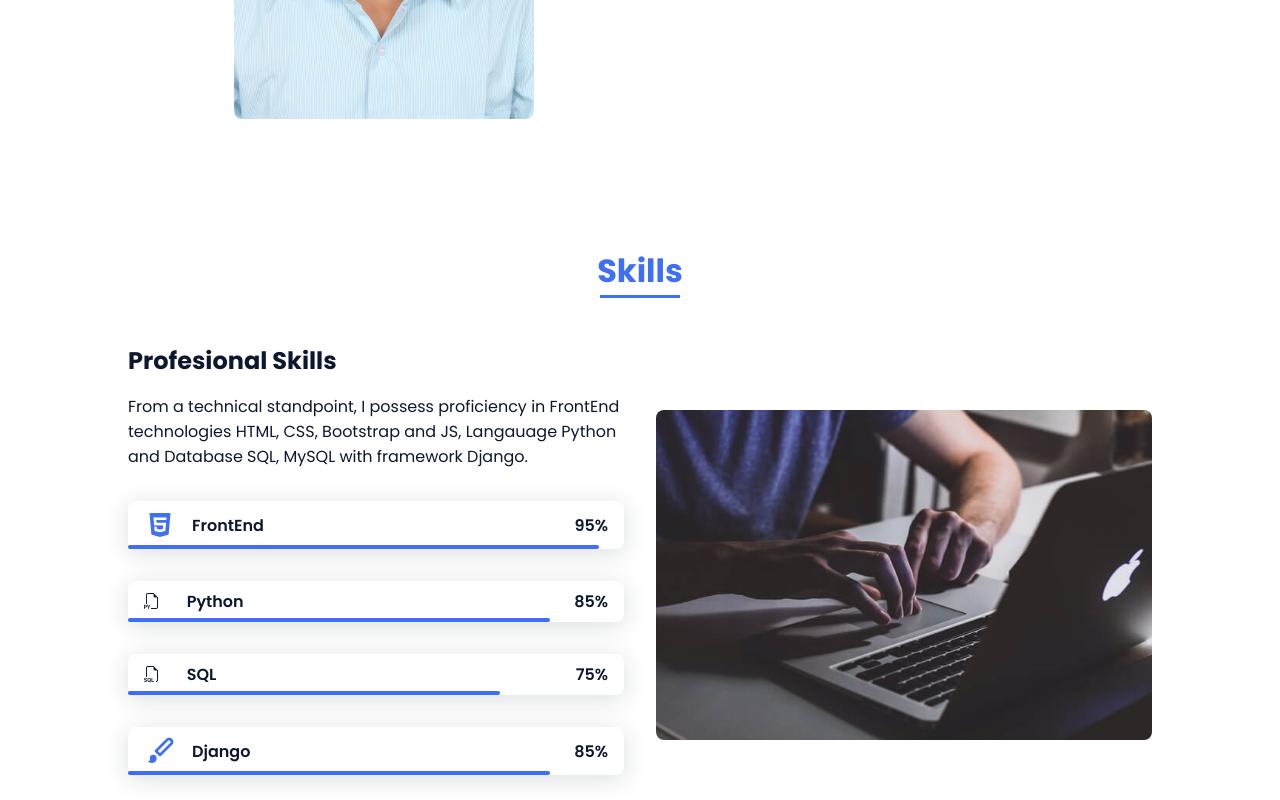
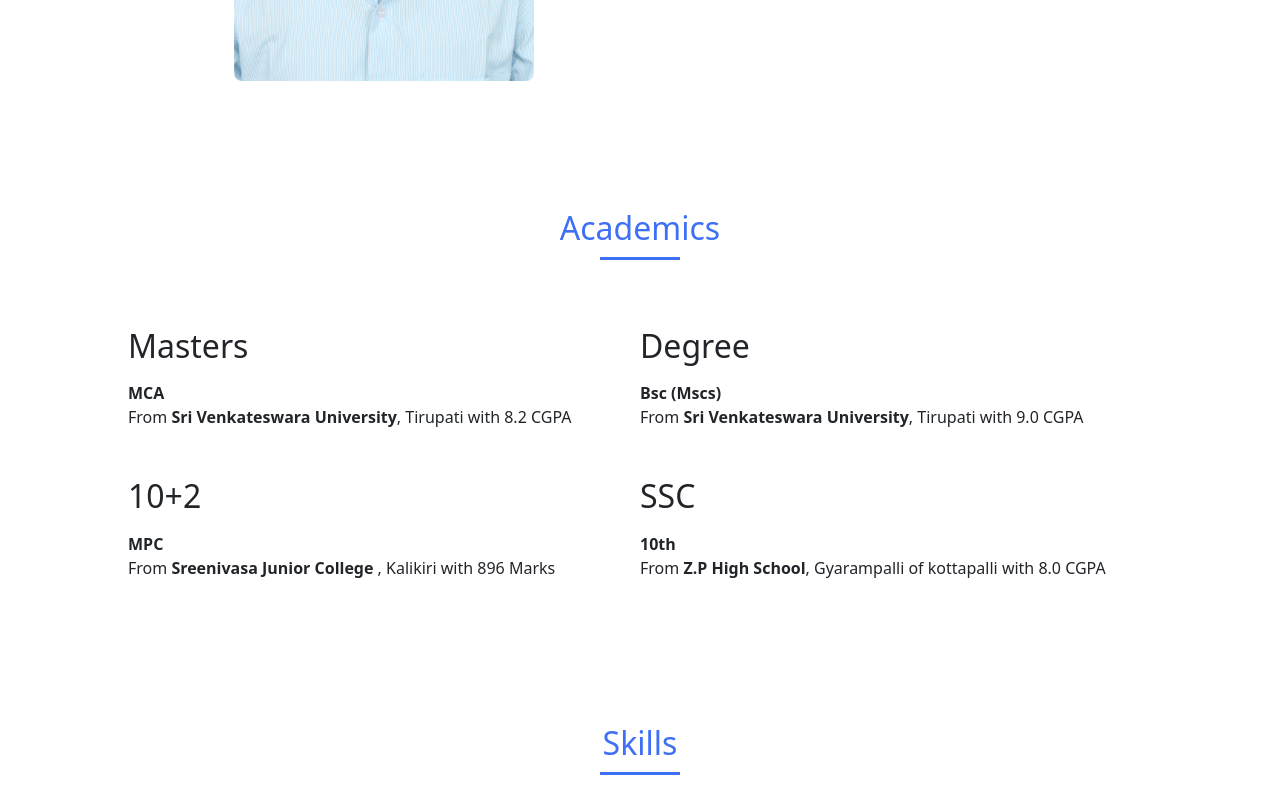
Before and after one commit to Naresh-Jangalapalle/Portfolio-nj, a plain HTML site: page index.html in a window 1280 px wide. Shown: the part 1080-1880 px from the top of the page. Drawn offline with nearby package versions, Linux system fonts and the light colour scheme.

Commit message:
Update index.html

```diff
--- a/index.html
+++ b/index.html
@@ -11,6 +11,8 @@
 
         <!-- =====BOOTSTRAP ICONS===== -->
         <link rel="stylesheet" href="https://cdn.jsdelivr.net/npm/bootstrap-icons@1.13.1/font/bootstrap-icons.min.css">
+
+        <link rel="stylesheet" href="https://cdn.jsdelivr.net/npm/bootstrap@5.3.6/dist/css/bootstrap.min.css">
 
         <title>Portfolio | NJ</title>
     </head>
@@ -81,6 +83,37 @@
                     </div>
                 </div>
             </section>
+
+            <!--===== Education =====-->
+             <section class="about section " id="about">
+                <h2 class="section-title">Academics</h2>
+
+                <div class="about__container bd-grid">
+                    <!-- <div class="about__img">
+                        <img src="assets/img/Naresh -- img.jpg" alt="">
+                    </div> -->
+                    <div>
+                        <h2 class="about__subtitle">Masters</h2>
+                        <p class="about__text"><b>MCA</b><br>From <b>Sri Venkateswara University</b>, Tirupati with 8.2 CGPA</p>
+                    </div>
+                    <div>
+                        <h2 class="about__subtitle">Degree</h2>
+                        <!-- <p class="about__text">Bsc (Mscs)</p> -->
+                        <p class="about__text"><b>Bsc (Mscs)</b> <br>From <b>Sri Venkateswara University</b>, Tirupati with 9.0 CGPA</p>
+                    </div>
+                    <div>
+                        <h2 class="about__subtitle">10+2</h2>
+                        <!-- <p class="about__text">Bsc (Mscs)</p> -->
+                        <p class="about__text"><b> MPC </b> <br>From <b>Sreenivasa Junior College </b>, Kalikiri with 896 Marks</p>
+                    </div>
+                    <div>
+                        <h2 class="about__subtitle">SSC</h2>
+                        <!-- <p class="about__text">Bsc (Mscs)</p> -->
+                        <p class="about__text"><b> 10th </b> <br>From <b>Z.P High School</b>, Gyarampalli of kottapalli with 8.0 CGPA</p>
+                    </div>
+                </div>
+            </section>
+
 
             <!--===== SKILLS =====-->
             <section class="skills section" id="skills">
@@ -174,6 +207,18 @@
                 </div>
             </section>
 
+            <!--===== Resume =====-->
+
+            <section class="about section " id="about">
+                <h2 class="section-title">Resume</h2>
+                <div class="text-center">
+                    <div>
+                        <p class="about__text">To see My Resume cilck the <b>Download CV</b></p>
+                        <a class="btn btn-dark" href="./assets/JANGALAPALLE NARESH-- fulll.pdf" download="Naresh_Jangalapalle" >Download CV</a>
+                    </div>
+                </div>
+            </section>
+
             <!--===== CONTACT =====-->
             <section class="contact section" id="contact">
                 <h2 class="section-title">Contact</h2>
```
